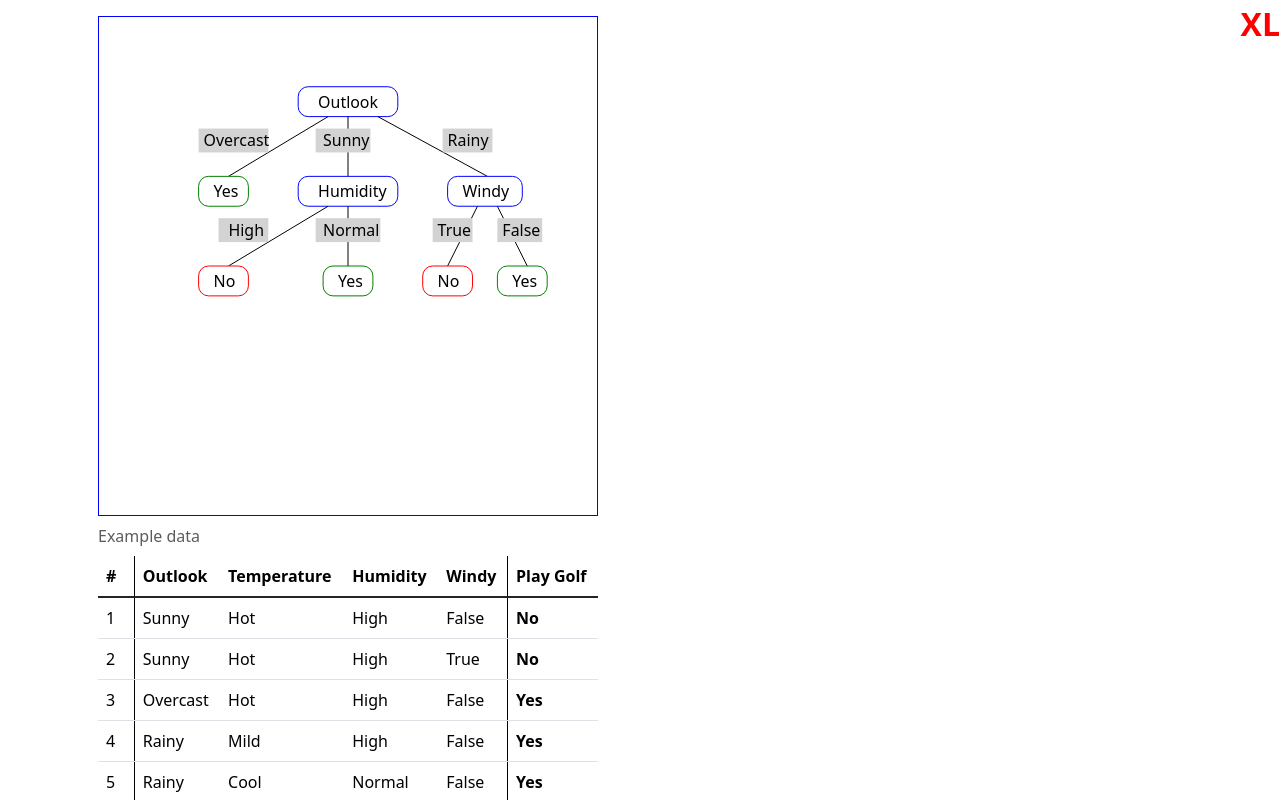
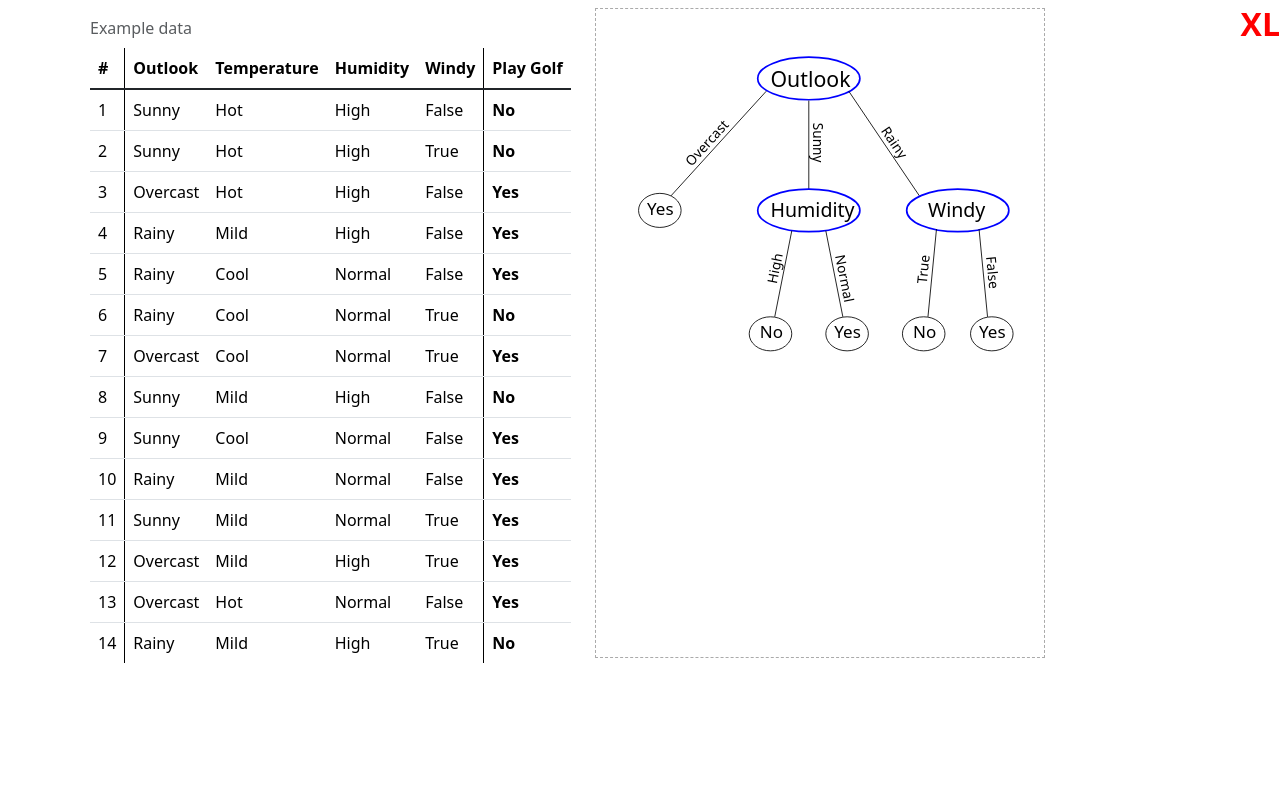
Before and after one commit to danieldf01/TFG-decision-trees-sim, a website: page prototypes/decision tree/index.html in a window 1280 px wide. Shown: the top 800 px of the page. Drawn offline with nearby package versions, Linux system fonts and the light colour scheme.

Commit message:
Finished first prototype for decision tree visualization #14

```diff
--- a/prototypes/decision tree/css/styles.css
+++ b/prototypes/decision tree/css/styles.css
@@ -39,5 +39,15 @@ body::before {
 }
 
 svg {
-    border: 1px solid blue;
-  }
+    /* border: 1px solid blue; */
+    width: 95%;
+    height: 95%;
+}
+
+.svg-container {
+    width: 450px;
+    height: 650px;
+    /* resize: both; */
+    overflow: auto;
+    border: 1px dashed #aaa;
+}
--- a/prototypes/decision tree/index.html
+++ b/prototypes/decision tree/index.html
@@ -18,7 +18,7 @@
 
 <body>
     <div class="container">
-        <div class="row p-3">
+        <div class="row p-2">
             <!-- Data table -->
             <div class="col-auto">
                 <table class="table caption-top ">
@@ -147,76 +147,98 @@
                             <th style="border-left: 1px solid black;">No</th>
                         </tr>
                     </tbody>
-                </div>
+                </table>
             </div>
             <!-- Decision Tree -->
             <div class="col-auto">
-                <svg width="500" height="500" viewBox="0 0 500 300">
+                <div class="svg-container">
+                    <svg viewBox="0 0 500 500">
                         <g id="g0">
                             <a type="button" class="btn-primary" onclick="hideChildren(this)" href="#" style="text-decoration: none">
-                            <rect id="n0" width="20%" height="10%" x="40%" y="-10%" rx="10" ry="10" fill="white" stroke="blue" />
-                            <text x="44%" y="-3%" fill="black">Outlook</text>
+                                <ellipse id="n0" rx="12%" ry="5%" cx="50%" cy="-6%" style="fill:white;stroke:blue;stroke-width: 2;" />
+                                <text x="41%" y="-4%" font-size="25" fill="black">Outlook</text>
                             </a>
                         </g>
                         <g id="g1">
-                        <path id="e1" d="M130 60 230 0" stroke-width="1" stroke="black" data-connected-to="n0"/>
-                        <rect width="14%" height="8%" x="20%" y="4%" fill="lightgray" />
-                        <text x="21%" y="10%">Overcast</text>
+                            <path id="e1" d="M88 108 200 -15" stroke-width="1" stroke="black" data-connected-to="n0"/>
+                            <text>
+                                <textPath href="#e1" startOffset="25%">
+                                    <tspan font-size="16" dy="-1%">Overcast</tspan>
+                                </textPath>
+                            </text>
 
-                        <rect id="n1" width="10%" height="10%" x="20%" y="20%" rx="10" ry="10" fill="white" stroke="green" />
-                        <text x="23%" y="27%" fill="black">Yes</text>
+                            <ellipse id="n1" rx="5%" ry="4%" cx="15%" cy="25%" style="fill:white;stroke:black" />
+                            <text x="12%" y="26%" font-size="20" fill="black">Yes</text>
                         </g>
                         <g id="g2">
-                        <path id="e2" d="M250 0 250 60" stroke-width="1" stroke="black" data-connected-to="n0"/>
-                        <rect width="11%" height="8%" x="43.5%" y="4%" fill="lightgray" />
-                        <text x="45%" y="10%">Sunny</text>
+                            <path id="e2" d="M250 -4 250 100" stroke-width="1" stroke="black" data-connected-to="n0"/>
+                            <text>
+                                <textPath href="#e2" startOffset="25%">
+                                    <tspan font-size="16" dy="-1%">Sunny</tspan>
+                                </textPath>
+                            </text>
 
                             <a type="button" class="btn-primary" onclick="hideChildren(this)" href="#" style="text-decoration: none">
-                            <rect id="n2" width="20%" height="10%" x="40%" y="20%" rx="10" ry="10" fill="white" stroke="blue" />
-                            <text x="44%" y="27%" fill="black">Humidity</text>
+                                <ellipse id="n2" rx="12%" ry="5%" cx="50%" cy="25%" style="fill:white;stroke:blue;stroke-width: 2;" />
+                                <text x="41%" y="26.5%" font-size="23" fill="black">Humidity</text>
                             </a>
                         </g>
                         <g id="g3">
-                        <path id="e3" d="M230 90 130 150" stroke-width="1" stroke="black" data-connected-to="n2"/>
-                        <rect width="10%" height="8%" x="24%" y="34%" fill="lightgray" />
-                        <text x="26%" y="40%">High</text>
+                            <path id="e3" d="M210 250 230 149" stroke-width="1" stroke="black" data-connected-to="n2"/>
+                            <text>
+                                <textPath href="#e3" startOffset="37%">
+                                    <tspan font-size="16" dy="-1%">High</tspan>
+                                </textPath>
+                            </text>
 
-                        <rect id="n3" width="10%" height="10%" x="20%" y="50%" rx="10" ry="10" fill="white" stroke="red" />
-                        <text x="23%" y="57%" fill="black">No</text>
+                            <ellipse id="n3" rx="5%" ry="4%" cx="41%" cy="54%" style="fill:white;stroke:black" />
+                            <text x="38.5%" y="55%" font-size="20" fill="black">No</text>
                         </g>
                         <g id="g4">
-                        <path id="e4" d="M250 90 250 150" stroke-width="1" stroke="black" data-connected-to="n2"/>
-                        <rect width="13%" height="8%" x="43.5%" y="34%" fill="lightgray" />
-                        <text x="45%" y="40%">Normal</text>
+                            <path id="e4" d="M270 149 290 250" stroke-width="1" stroke="black" data-connected-to="n2"/>
+                            <text>
+                                <textPath href="#e4" startOffset="30%">
+                                    <tspan font-size="16" dy="-1%">Normal</tspan>
+                                </textPath>
+                            </text>
 
-                        <rect id="n4" width="10%" height="10%" x="45%" y="50%" rx="10" ry="10" fill="white" stroke="green" />
-                        <text x="48%" y="57%" fill="black">Yes</text>
+                            <ellipse id="n4" rx="5%" ry="4%" cx="59%" cy="54%" style="fill:white;stroke:black" />
+                            <text x="56%" y="55%" font-size="20" fill="black">Yes</text>
                         </g>
                         <g id="g5">
-                        <path id="e5" d="M280 0 390 60" stroke-width="1" stroke="black" data-connected-to="n0"/>
-                        <rect width="10%" height="8%" x="69%" y="4%" fill="lightgray" />
-                        <text x="70%" y="10%">Rainy</text>
+                            <path id="e5" d="M297 -15 380 108" stroke-width="1" stroke="black" data-connected-to="n0"/>
+                            <text>
+                                <textPath href="#e5" startOffset="40%">
+                                    <tspan font-size="16" dy="-1%">Rainy</tspan>
+                                </textPath>
+                            </text>
 
                             <a type="button" class="btn-primary" onclick="hideChildren(this)" href="#" style="text-decoration: none">
-                            <rect id="n5" width="15%" height="10%" x="70%" y="20%" rx="10" ry="10" fill="white" stroke="blue" />
-                            <text x="73%" y="27%" fill="black">Windy</text>
+                                <ellipse id="n5" rx="12%" ry="5%" cx="85%" cy="25%" style="fill:white;stroke:blue;stroke-width: 2;" />
+                                <text x="78%" y="26.5%" font-size="23" fill="black">Windy</text>
                             </a>
                         </g>
                         <g id="g6">
-                        <path id="e6" d="M380 90 350 150" stroke-width="1" stroke="black" data-connected-to="n5"/>
-                        <rect width="8%" height="8%" x="67%" y="34%" fill="lightgray" />
-                        <text x="68%" y="40%">True</text>
+                            <path id="e6" d="M390 250 400 147" stroke-width="1" stroke="black" data-connected-to="n5"/>
+                            <text>
+                                <textPath href="#e6" startOffset="37%">
+                                    <tspan font-size="16" dy="-1%">True</tspan>
+                                </textPath>
+                            </text>
 
-                        <rect id="n6" width="10%" height="10%" x="65%" y="50%" rx="10" ry="10" fill="white" stroke="red" />
-                        <text x="68%" y="57%" fill="black">No</text>
+                            <ellipse id="n6" rx="5%" ry="4%" cx="77%" cy="54%" style="fill:white;stroke:black" />
+                            <text x="74.5%" y="55%" font-size="20" fill="black">No</text>
                         </g>
                         <g id="g7">
-                        <path id="e7" d="M400 90 430 150" stroke-width="1" stroke="black" data-connected-to="n5"/>
-                        <rect width="9%" height="8%" x="80%" y="34%" fill="lightgray" />
-                        <text x="81%" y="40%">False</text>
+                            <path id="e7" d="M450 147 460 250" stroke-width="1" stroke="black" data-connected-to="n5"/>
+                            <text>
+                                <textPath href="#e7" startOffset="32%">
+                                    <tspan font-size="16" dy="-1%">False</tspan>
+                                </textPath>
+                            </text>
 
-                        <rect id="n7" width="10%" height="10%" x="80%" y="50%" rx="10" ry="10" fill="white" stroke="green" />
-                        <text x="83%" y="57%" fill="black">Yes</text>
+                            <ellipse id="n7" rx="5%" ry="4%" cx="93%" cy="54%" style="fill:white;stroke:black" />
+                            <text x="90%" y="55%" font-size="20" fill="black">Yes</text>
                         </g>
 
 
@@ -224,4 +246,5 @@
                 </div>
             </div>
         </div>
+    </div>
 </body>
--- a/prototypes/decision tree/js/index.js
+++ b/prototypes/decision tree/js/index.js
@@ -176,45 +176,8 @@ function id3(data, attributes){
     return tree;
 }
 
-function collectChildren(groupNumber){
-    // Collect all the groups and edges that are connected to the clicked group
-    var endFound = false;
-    var groups = [];
-    var edgeGroups = [];
-    while(!endFound){
-        var edgeGroup = document.getElementById("e" + groupNumber);
-        if (edgeGroup == null){
-            endFound = true;
-            continue;
-        } else{
-            edgeGroups.push(edgeGroup);
-        }
-        groupNumber++;
-        var group = document.getElementById("g" + groupNumber);
-        if (group == null){
-            endFound = true;
-            continue;
-        } else{
-            groups.push(group);
-        }
-    }
-    return [groups, edgeGroups];
-}
-
-function showChildren(groupNumber){
-    var children = collectChildren(groupNumber);
-    var groupsToShow = children[0];
-    var edgesToShow = children[1];
-
-    // Hide all the groups and edges that are connected to the clicked group
-    for (var i = 0; i < groupsToShow.length; i++) {
-        groupsToShow[i].style.display = "block";
-        edgesToShow[i].style.display = "block";
-    }
-}
-
 function hideChildren(element){
-    var node = element.querySelector('rect');
+    var node = element.querySelector('ellipse');
     var nodeId = node.id;
 
     var connectedPaths = document.querySelectorAll('path[data-connected-to="' + nodeId + '"]');
```
Lines whose indentation alone changed are shown as unchanged.
